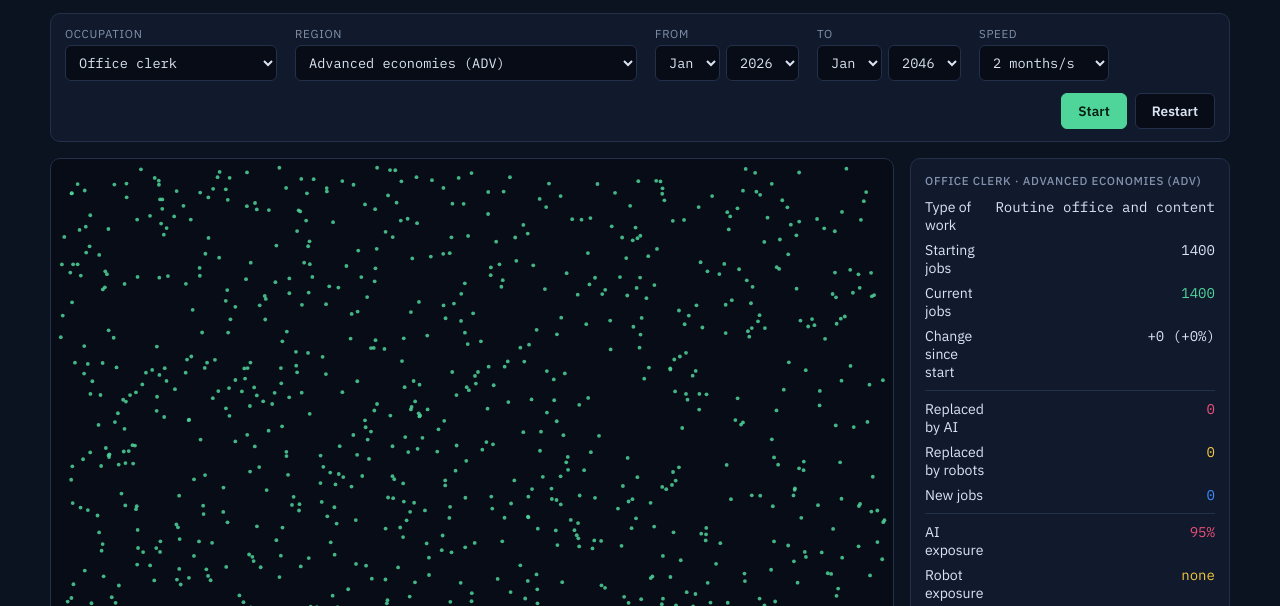
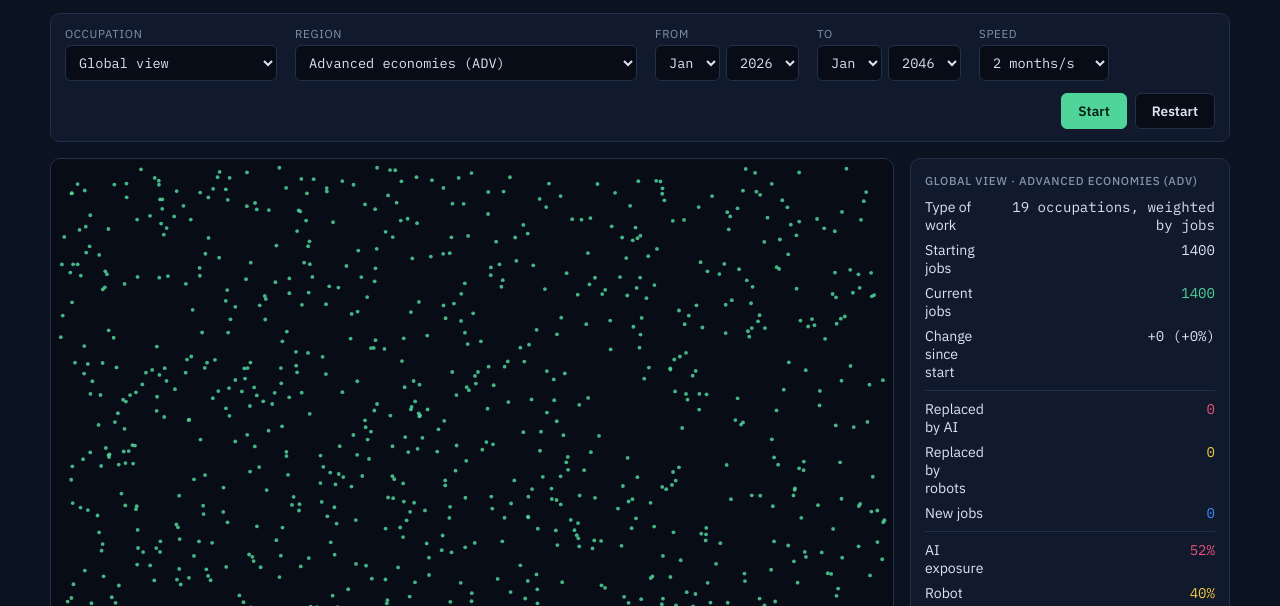
Before and after one commit to 0xENX/aimodel_replication, a plain HTML site: page simulator/index.html in a window 1280 px wide. Shown: the part 184-790 px from the top of the page. Drawn offline with Linux system fonts and the light colour scheme.

Commit message:
Job Simulator: Global view, the nineteen occupations weighted by employment

```diff
--- a/simulator/index.html
+++ b/simulator/index.html
@@ -291,6 +291,7 @@ footer { color: var(--muted); font-size: .78rem; border-top: 1px solid var(--lin
   ["job", "new", "ai", "robot", "muted", "line"].forEach(k => C[k] = css.getPropertyValue("--" + k).trim());
 
   const sel = $("job");
+  { const o = document.createElement("option"); o.value = "all"; o.textContent = L("Global view", "Visione globale"); sel.appendChild(o); }
   JOBS.forEach(j => { const o = document.createElement("option"); o.value = j.id; o.textContent = jn(j); sel.appendChild(o); });
   const regSel = $("region"), groups = {};
   REGIONS.forEach(r => {
@@ -299,6 +300,9 @@ footer { color: var(--muted); font-size: .78rem; border-top: 1px solid var(--lin
   });
   const region = () => REGIONS.find(r => r.id === regSel.value);
   const job = () => JOBS.find(j => j.id === sel.value);
+  const GLOBAL = () => sel.value === "all";
+  const picked = () => GLOBAL() ? JOBS : [job()];
+  const WEIGHTS = DATA.aggregate.weights;                       // employment 2025 (BLS), as in the book's aggregate
 
   const fill = (id, items, value) => { const s = $(id); items.forEach(([v, t]) => { const o = document.createElement("option"); o.value = v; o.textContent = t; s.appendChild(o); }); s.value = value; };
   const monthItems = MONTHS.map((m, i) => [i, m]);
@@ -316,25 +320,36 @@ footer { color: var(--muted); font-size: .78rem; border-top: 1px solid var(--lin
     const f0 = logistic(DATA.start, mid);
     return theta * (logistic(t, mid) - f0) / (1 - f0);
   };
-  const midAI = () => job().mid_adv + DATA.region_lag[region().g];
-  const midRob = () => midAI() + DATA.robot_lag;
-  function shares(t) {
-    const j = job();
-    const lostAI = x => j.phi * j.exposure_ai * adoption(x, midAI(), j.theta);
-    const lostRob = x => j.exposure_robots * adoption(x, midRob(), j.theta);  // Frey-Osborne is already the automatable share
+  const midAI = (j = job()) => j.mid_adv + DATA.region_lag[region().g];
+  const midRob = (j = job()) => midAI(j) + DATA.robot_lag;
+  function shares(t, j = job()) {
+    const lostAI = x => j.phi * j.exposure_ai * adoption(x, midAI(j), j.theta);
+    const lostRob = x => j.exposure_robots * adoption(x, midRob(j), j.theta);  // Frey-Osborne is already the automatable share
     let ai = lostAI(t), rob = lostRob(t);
     if (ai + rob > DATA.cap) { const s = DATA.cap / (ai + rob); ai *= s; rob *= s; }
     const created = DATA.new_tasks * Math.min(DATA.cap, lostAI(t - DATA.new_tasks_lag) + lostRob(t - DATA.new_tasks_lag));
     return { ai, rob, created };
   }
   // demand for the occupation (BLS 2025-35 pace, flat for office and administrative support)
-  const demandIdx = t => Math.pow(1 + job().demand_growth, t - DATA.start);
+  const demandIdx = (t, j = job()) => Math.pow(1 + j.demand_growth, t - DATA.start);
+  const levelOf = (j, t) => { const s = shares(t, j); return demandIdx(t, j) * (1 - s.ai - s.rob + s.created); };
+  // share of the field for each occupation: one occupation, or the nineteen weighted by their jobs at the start month
+  function fieldShares() {
+    const js = picked(), f = S.from / 12;
+    if (js.length === 1) return [1];
+    const v = js.map(j => WEIGHTS[j.id] * levelOf(j, f)), tot = v.reduce((a, b) => a + b, 0);
+    return v.map(x => x / tot);
+  }
   // jobs by cause since the start month, scaled so that the field starts with N0 jobs
   function counts(t) {
-    const f = S.from / 12, s0 = shares(f), s1 = shares(t), d0 = demandIdx(f), d1 = demandIdx(t);
-    const K = N0 / (d0 * (1 - s0.ai - s0.rob + s0.created));
-    const ai = Math.round(K * (d1 * s1.ai - d0 * s0.ai)), robot = Math.round(K * (d1 * s1.rob - d0 * s0.rob));
-    const created = Math.round(K * (d1 * s1.created - d0 * s0.created)), demand = Math.round(K * (d1 - d0));
+    const f = S.from / 12, w = fieldShares(), acc = { ai: 0, robot: 0, created: 0, demand: 0 };
+    picked().forEach((j, i) => {
+      const s0 = shares(f, j), s1 = shares(t, j), d0 = demandIdx(f, j), d1 = demandIdx(t, j);
+      const K = N0 * w[i] / (d0 * (1 - s0.ai - s0.rob + s0.created));
+      acc.ai += K * (d1 * s1.ai - d0 * s0.ai); acc.robot += K * (d1 * s1.rob - d0 * s0.rob);
+      acc.created += K * (d1 * s1.created - d0 * s0.created); acc.demand += K * (d1 - d0);
+    });
+    const ai = Math.round(acc.ai), robot = Math.round(acc.robot), created = Math.round(acc.created), demand = Math.round(acc.demand);
     return { ai, robot, created, demand, jobs: N0 + demand - ai - robot + created };
   }
 
@@ -348,13 +363,24 @@ footer { color: var(--muted); font-size: .78rem; border-top: 1px solid var(--lin
     S = { from, to, t: from, frac: 0, jobs, agents: { ai: [], robot: [] }, eaten: { ai: 0, robot: 0 }, created: 0, demand: 0, hist: [], running: false, done: false, flashes: [] };
     $("end").hidden = true;
     $("play").textContent = L("Start", "Avvia");
+    const regName = L(region().name, region().it);
+    if (GLOBAL()) {
+      const wsum = JOBS.reduce((a, j) => a + WEIGHTS[j.id], 0), avg = k => JOBS.reduce((a, j) => a + WEIGHTS[j.id] * j[k], 0) / wsum;
+      $("jobname").textContent = L("Global view", "Visione globale") + " · " + regName;
+      $("typ").textContent = L("19 occupations, weighted by jobs", "19 mestieri, pesati per occupati");
+      $("eai").textContent = Math.round(avg("exposure_ai") * 100) + "%";
+      $("erob").textContent = Math.round(avg("exposure_robots") * 100) + "%";
+      $("hAi").textContent = L("by occupation", "per mestiere");
+      $("hRob").textContent = L("by occupation", "per mestiere");
+    } else {
       const j = job();
-    $("jobname").textContent = jn(j) + " · " + L(region().name, region().it);
+      $("jobname").textContent = jn(j) + " · " + regName;
       $("typ").textContent = TYPE_NAME[j.type];
       $("eai").textContent = Math.round(j.exposure_ai * 100) + "%";
       $("erob").textContent = j.exposure_robots ? Math.round(j.exposure_robots * 100) + "%" : L("none", "nessuna");
       $("hAi").textContent = fmtY(midAI());
       $("hRob").textContent = j.exposure_robots ? fmtY(midRob()) : L("none", "nessuno");
+    }
     monthTick();
     draw(); stats(); drawChart();
   }
@@ -364,10 +390,12 @@ footer { color: var(--muted); font-size: .78rem; border-top: 1px solid var(--lin
   // Every month the model says how many jobs should be lost and created by now;
   // agents get the difference as "hunger", new roles appear directly
   function monthTick() {
-    const j = job(), t = S.t / 12, c = counts(t);
-    const target = { ai: c.ai, robot: c.robot };
-    const level = { ai: adoption(t, midAI(), j.theta) / j.theta * j.exposure_ai,
-                    robot: adoption(t, midRob(), j.theta) / j.theta * j.exposure_robots };
+    const t = S.t / 12, c = counts(t), w = fieldShares();
+    const target = { ai: c.ai, robot: c.robot }, level = { ai: 0, robot: 0 };
+    picked().forEach((j, i) => {
+      level.ai += w[i] * adoption(t, midAI(j), j.theta) / j.theta * j.exposure_ai;
+      level.robot += w[i] * adoption(t, midRob(j), j.theta) / j.theta * j.exposure_robots;
+    });
     for (const kind of ["ai", "robot"]) {
       const list = S.agents[kind];
       const want = Math.round(MAX_AGENTS * level[kind]);
@@ -436,14 +464,17 @@ footer { color: var(--muted); font-size: .78rem; border-top: 1px solid var(--lin
       S.agents[kind].forEach(a => a.hunger = 0);
     }
     $("play").textContent = L("Start", "Avvia");
-    const r = modelResult(), diff = r.jobs - N0, j = job(), g = region().g;
-    $("endtitle").textContent = jn(j) + " · " + L(region().name, region().it) + " · " + fmtM(S.from) + " → " + fmtM(S.to);
+    const r = modelResult(), diff = r.jobs - N0, j = GLOBAL() ? DATA.aggregate : job(), g = region().g;
+    $("endtitle").textContent = (GLOBAL() ? L("Global view", "Visione globale") : jn(j)) + " · " + L(region().name, region().it) + " · " + fmtM(S.from) + " → " + fmtM(S.to);
     $("endpct").textContent = (diff >= 0 ? "+" : "−") + Math.abs(Math.round(diff / N0 * 100)) + "%";
     $("endpct").style.color = diff >= 0 ? C.job : C.ai;
-    $("endtxt").textContent = L(r.ai + " jobs replaced by AI, " + r.robot + " by robots, " + r.created + " new roles, " + (r.demand >= 0 ? "+" : "−") + Math.abs(r.demand) + " from demand for the occupation. " + r.jobs + " jobs compared with " + N0 + " at the start.",
-      r.ai + " posti sostituiti dall’AI, " + r.robot + " dai robot, " + r.created + " ruoli nuovi, " + (r.demand >= 0 ? "+" : "−") + Math.abs(r.demand) + " dalla domanda del mestiere. " + r.jobs + " posti contro " + N0 + " all’inizio.");
+    $("endtxt").textContent = L(r.ai + " jobs replaced by AI, " + r.robot + " by robots, " + r.created + " new roles, " + (r.demand >= 0 ? "+" : "−") + Math.abs(r.demand) + (GLOBAL() ? " from demand for the occupations. " : " from demand for the occupation. ") + r.jobs + " jobs compared with " + N0 + " at the start.",
+      r.ai + " posti sostituiti dall’AI, " + r.robot + " dai robot, " + r.created + " ruoli nuovi, " + (r.demand >= 0 ? "+" : "−") + Math.abs(r.demand) + (GLOBAL() ? " dalla domanda dei mestieri. " : " dalla domanda del mestiere. ") + r.jobs + " posti contro " + N0 + " all’inizio.");
     const b = y => { const v = Math.round(j.results[g + "_" + y]); return (v > 0 ? "+" : v < 0 ? "−" : "") + Math.abs(v); };
-    $("endbook").textContent = L("Book, chapter 36, Table 65 (" + g + ", from January 2026): " + b(2036) + "% in 2036, " + b(2046) + "% in 2046. Jobs in this occupation compared with 2026, demand for it included; not unemployment: people can move to other jobs.",
+    $("endbook").textContent = GLOBAL()
+      ? L("The nineteen occupations of Table 65 together, weighted by 2025 employment (" + g + ", from January 2026): " + b(2036) + "% in 2036, " + b(2046) + "% in 2046. Jobs compared with 2026, demand included; not unemployment: new work in other occupations is counted in the economy model.",
+          "I diciannove mestieri della Tabella 65 insieme, pesati per gli occupati 2025 (" + g + ", da gennaio 2026): " + b(2036) + "% nel 2036, " + b(2046) + "% nel 2046. Posti rispetto al 2026, domanda compresa; non è disoccupazione: il lavoro nuovo in altri mestieri è contato nel modello economico.")
+      : L("Book, chapter 36, Table 65 (" + g + ", from January 2026): " + b(2036) + "% in 2036, " + b(2046) + "% in 2046. Jobs in this occupation compared with 2026, demand for it included; not unemployment: people can move to other jobs.",
       "Libro, capitolo 36, Tabella 65 (" + g + ", da gennaio 2026): " + b(2036) + "% nel 2036, " + b(2046) + "% nel 2046. Posti nel mestiere rispetto al 2026, domanda compresa; non è disoccupazione: le persone possono spostarsi in altri lavori.");
     $("end").hidden = false;
     stats(); drawChart();
@@ -568,7 +599,7 @@ footer { color: var(--muted); font-size: .78rem; border-top: 1px solid var(--lin
   $("srcTable").innerHTML = "<thead><tr><th>" + L("Occupation", "Mestiere") + "</th><th>O*NET-SOC</th><th>" + L("Type of work", "Tipo di lavoro") + "</th><th class=\"n\">" + L("AI exposure", "Esposizione AI") + "</th><th class=\"n\">" + L("Robots", "Robot") + "</th><th class=\"n\">" + L("Demand (BLS 2025–35)", "Domanda (BLS 2025–35)") + "</th><th class=\"n\">ADV 2036</th><th class=\"n\">ADV 2046</th></tr></thead><tbody>" +
     [...JOBS].sort((x, y) => x.results.ADV_2046 - y.results.ADV_2046 || x.results.ADV_2036 - y.results.ADV_2036).map(j => "<tr><td>" + jn(j) + "</td><td>" + j.soc + "</td><td>" + TYPE_NAME[j.type] + "</td><td class=\"n\">" + pct(j.exposure_ai) + "</td><td class=\"n\">" + pct(j.exposure_robots) + "</td><td class=\"n\">" + (j.bls_soc.startsWith("43-") ? L("flat (BLS: ", "ferma (BLS: ") + sgn(j.bls_change) + ", AI)" : sgn(j.bls_change)) + "</td><td class=\"n\">" + res(j, "ADV_2036") + "</td><td class=\"n\">" + res(j, "ADV_2046") + "</td></tr>").join("") + "</tbody>";
 
-  sel.value = "clerk";
+  sel.value = "all";
   regSel.value = "ADV";
   reset();
   requestAnimationFrame(loop);
```
Lines whose indentation alone changed are shown as unchanged.
